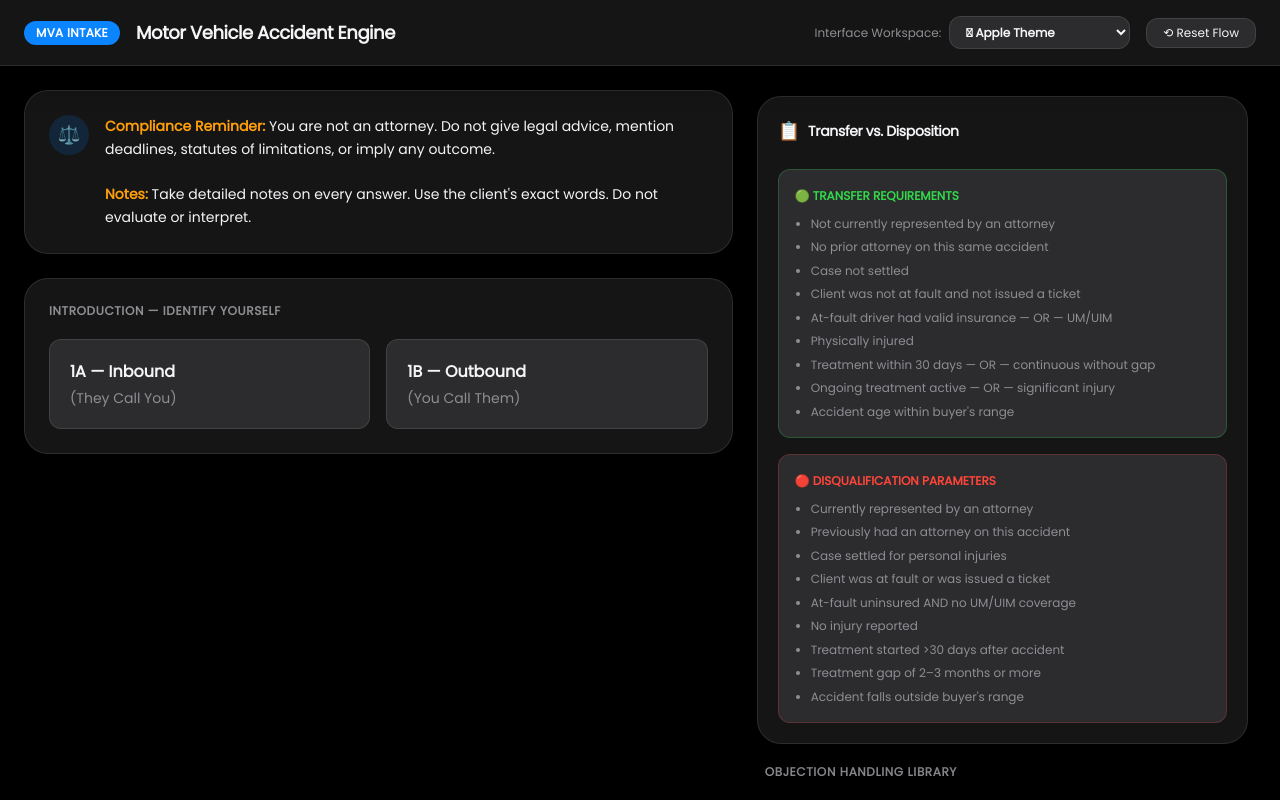
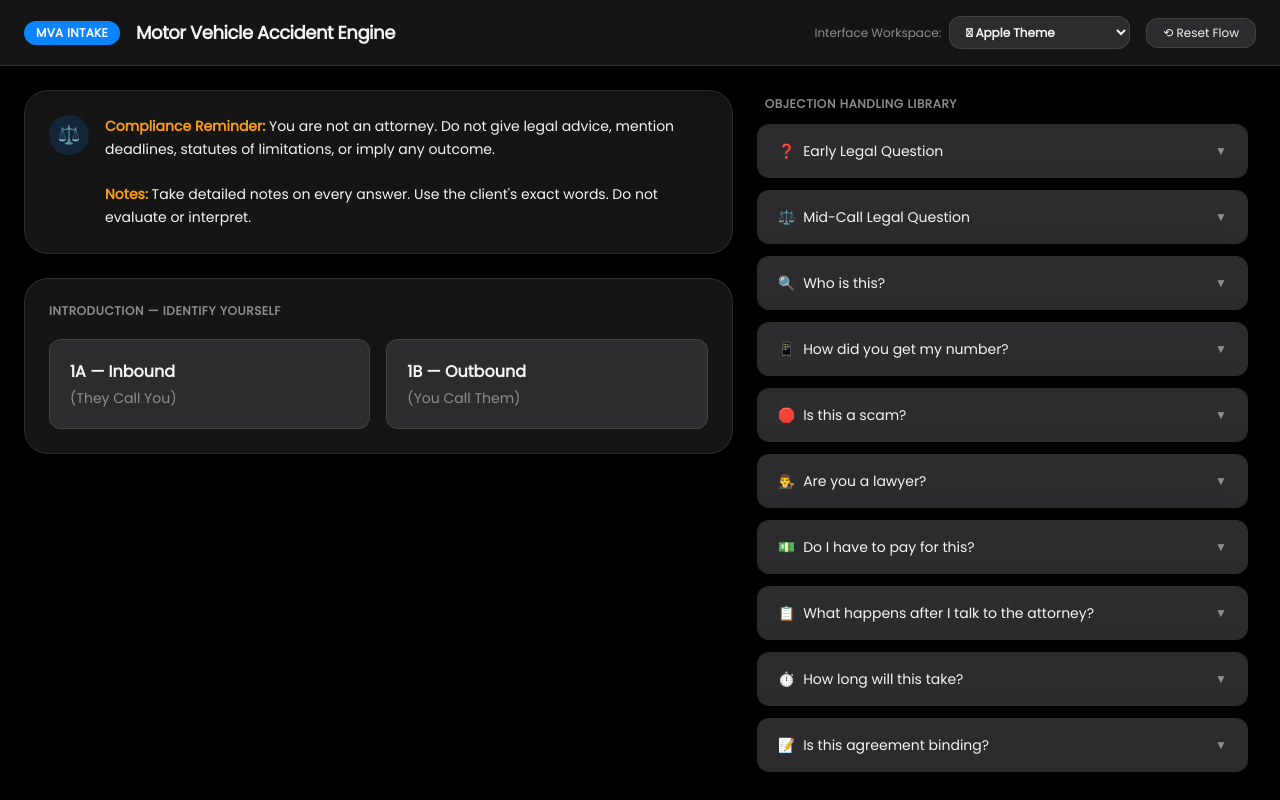
Before and after one commit to igcodeui/MVA, a plain HTML site: page index.html in a window 1280 px wide. Drawn offline with nearby package versions, Linux system fonts and the light colour scheme.

Commit message:
Update index.html

```diff
--- a/index.html
+++ b/index.html
@@ -620,43 +620,6 @@
 
         <div class="hidden xl:block xl:col-span-5 space-y-5 sticky top-24 max-h-[85vh] overflow-y-auto custom-scrollbar pr-2">
 
-            <div class="theme-panel p-5 space-y-4">
-                <div class="flex items-center gap-2 pb-2">
-                    <span class="text-lg">📋</span>
-                    <h2 class="font-semibold tracking-tight text-sm">Transfer vs. Disposition</h2>
-                </div>
-                <div class="grid grid-cols-1 gap-4 text-xs leading-relaxed">
-                    <div class="p-4 space-y-2 theme-inner-card" style="border-color: rgba(50,215,75,0.25)">
-                        <span class="font-semibold block uppercase text-[var(--success-bg)]">🟢 Transfer Requirements</span>
-                        <ul class="theme-text-muted space-y-1 list-disc pl-4">
-                            <li>Not currently represented by an attorney</li>
-                            <li>No prior attorney on this same accident</li>
-                            <li>Case not settled</li>
-                            <li>Client was not at fault and not issued a ticket</li>
-                            <li>At-fault driver had valid insurance — OR — UM/UIM</li>
-                            <li>Physically injured</li>
-                            <li>Treatment within 30 days — OR — continuous without gap</li>
-                            <li>Ongoing treatment active — OR — significant injury</li>
-                            <li>Accident age within buyer's range</li>
-                        </ul>
-                    </div>
-                    <div class="p-4 space-y-2 theme-inner-card" style="border-color: rgba(239,68,68,0.25)">
-                        <span class="font-semibold block uppercase text-[var(--danger-bg)]">🔴 Disqualification Parameters</span>
-                        <ul class="theme-text-muted space-y-1 list-disc pl-4">
-                            <li>Currently represented by an attorney</li>
-                            <li>Previously had an attorney on this accident</li>
-                            <li>Case settled for personal injuries</li>
-                            <li>Client was at fault or was issued a ticket</li>
-                            <li>At-fault uninsured AND no UM/UIM coverage</li>
-                            <li>No injury reported</li>
-                            <li>Treatment started >30 days after accident</li>
-                            <li>Treatment gap of 2–3 months or more</li>
-                            <li>Accident falls outside buyer's range</li>
-                        </ul>
-                    </div>
-                </div>
-            </div>
-
             <div class="space-y-3">
                 <span class="font-semibold theme-text-muted uppercase tracking-wider text-xs block pl-2">Objection Handling Library</span>
 
@@ -767,7 +730,7 @@
 
     <div class="fixed bottom-6 right-6 z-50 xl:hidden">
         <button onclick="toggleStatementsModal(true)" class="theme-btn-accent font-medium py-3.5 px-6 rounded-full shadow-2xl text-sm flex items-center gap-2">
-            🛡️ Live Matrix
+            🛡️ Rebuttals
         </button>
     </div>
 
@@ -776,44 +739,12 @@
         <div class="theme-panel w-full max-w-[600px] flex flex-col overflow-hidden h-[85vh] relative z-10">
 
             <div class="theme-inner-card rounded-none px-6 py-4 border-t-0 border-x-0 flex justify-between items-center shrink-0">
-                <h3 class="font-semibold text-base">🛡️ Matrix & Rebuttals</h3>
+                <h3 class="font-semibold text-base">🛡️ Objection Handling Library</h3>
                 <button onclick="toggleStatementsModal(false)" class="theme-btn-accent px-3 py-1.5 text-xs font-medium">Done</button>
             </div>
 
             <div class="p-6 overflow-y-auto custom-scrollbar space-y-6 flex-1 text-sm">
-                <div class="space-y-4">
-                    <div class="p-4 theme-inner-card" style="border-color: rgba(50,215,75,0.25)">
-                        <span class="font-semibold block uppercase text-[var(--success-bg)] text-xs">🟢 Transfer Requirements</span>
-                        <ul class="theme-text-muted text-xs space-y-1 list-disc pl-4">
-                            <li>Not currently represented by an attorney</li>
-                            <li>No prior attorney on this same accident</li>
-                            <li>Case not settled</li>
-                            <li>Client was not at fault and not issued a ticket</li>
-                            <li>At-fault driver had valid insurance — OR — UM/UIM</li>
-                            <li>Physically injured</li>
-                            <li>Initial treatment within 30 days — OR — continuous without gap</li>
-                            <li>Ongoing treatment active — OR — significant injury</li>
-                            <li>Accident age within buyer's range</li>
-                        </ul>
-                    </div>
-                    <div class="p-4 theme-inner-card" style="border-color: rgba(239,68,68,0.25)">
-                        <span class="font-semibold block uppercase text-[var(--danger-bg)] text-xs">🔴 Disqualification Parameters</span>
-                        <ul class="theme-text-muted text-xs space-y-1 list-disc pl-4">
-                            <li>Currently represented by an attorney</li>
-                            <li>Previously had an attorney on this accident</li>
-                            <li>Case settled for personal injuries</li>
-                            <li>Client was at fault or was issued a ticket</li>
-                            <li>At-fault uninsured AND no UM/UIM</li>
-                            <li>No injury reported</li>
-                            <li>Treatment started >30 days after accident</li>
-                            <li>Treatment gap of 2–3 months or more</li>
-                            <li>Accident falls outside buyer's accepted range</li>
-                        </ul>
-                    </div>
-                </div>
-
                 <div class="space-y-3">
-                    <span class="font-semibold theme-text-muted uppercase tracking-wider text-xs block pl-1">Objections</span>
                     <div id="mobile-rebuttals-placeholder" class="space-y-3"></div>
                 </div>
             </div>
@@ -917,7 +848,9 @@
             const placeholder = document.getElementById('mobile-rebuttals-placeholder');
             placeholder.innerHTML = '';
             for(let i=1; i<=10; i++) {
-                const titleText = document.querySelector(`button[onclick="toggleSidebarRebuttal('sib-${i}')"]`).innerHTML.replace('sib-'+i+'-icon', 'mob-'+i+'-icon');
+                const titleButton = document.querySelector(`button[onclick="toggleSidebarRebuttal('sib-${i}')"]`);
+                if (!titleButton) continue;
+                const titleText = titleButton.innerHTML.replace('sib-'+i+'-icon', 'mob-'+i+'-icon');
                 const contentHtml = document.getElementById(`sib-${i}`).innerHTML;
 
                 const card = document.createElement('div');
```
